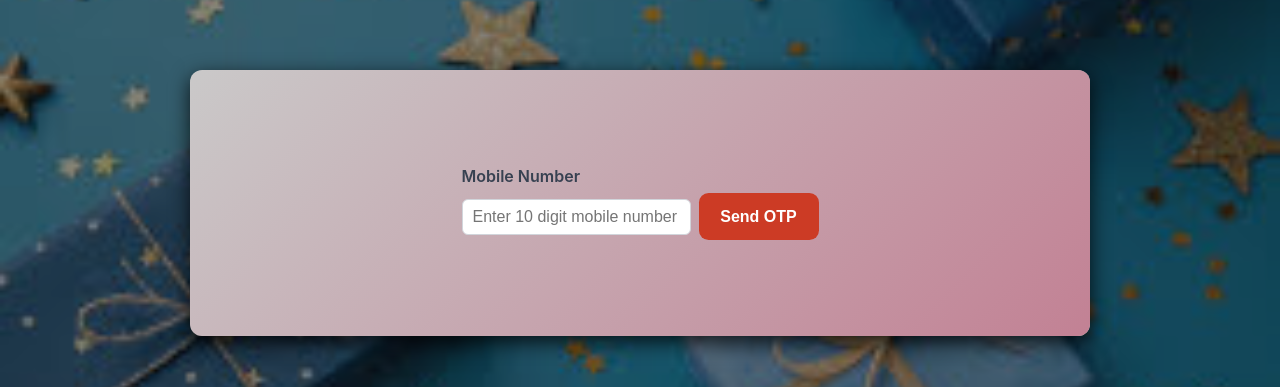
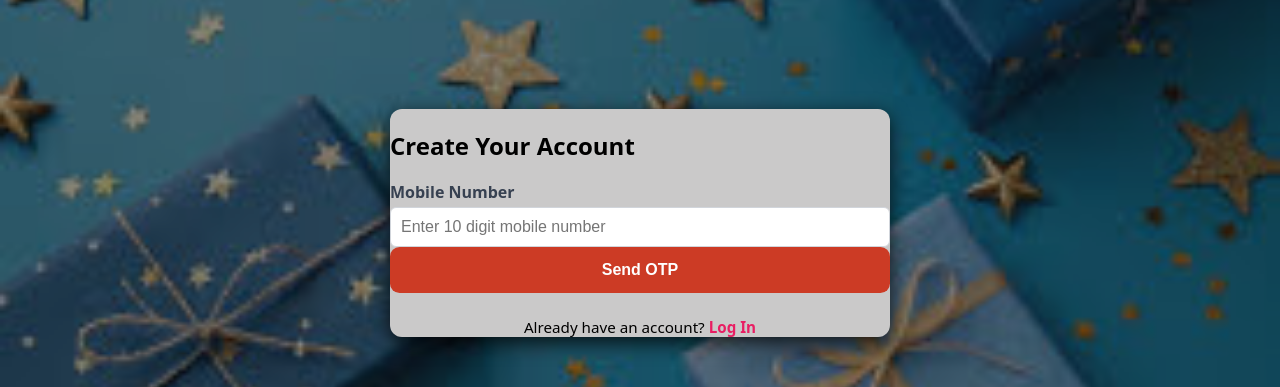
Before and after one commit to pritivanzara08/Internship-Project, a Next.js app: page /signup in a window 1280 px wide. Shown: the part 317-704 px from the top of the page. Built offline with nearby package versions, Linux system fonts and the light colour scheme; no server answers; a web font is replaced by a local one.

Commit message:
signup logic change

```diff
--- a/src/pages/signup.tsx
+++ b/src/pages/signup.tsx
@@ -1,5 +1,4 @@
 import '@/styles/signup.css';
-import { fetchLocationFromPincode } from '@/utils/locationApi';
 import { sendOtp, verifyOtp } from "@/utils/otpApi";
 import Link from 'next/link';
 import { useRouter } from 'next/router';
@@ -32,48 +31,22 @@ const Signup: React.FC = () => {
   const [otpSent, setOtpSent] = useState(false);
   const [isPhoneVerified, setIsPhoneVerified] = useState(false);
 
-  // Auto-fetch location on pinCode change
-  const handlePinCodeChange = async (value: string) => {
-    const onlyNumbers = value.replace(/\D/g, '');
-    if (onlyNumbers.length <= 6) {
-      setPinCode(onlyNumbers);
-      if (onlyNumbers.length === 6) {
-        try {
-          const { state: fetchedState, country: fetchedCountry } = await fetchLocationFromPincode(onlyNumbers);
-          setState(fetchedState || '');
-          setCountry(fetchedCountry || '');
-        } catch (error) {
-          console.error("Failed to fetch location:", error);
-          setState('');
-          setCountry('');
-        }
-      }
-    }
-  };
-
-
-  // Password states
+  // Other states
   const [password, setPassword] = useState('');
   const [confirmPassword, setConfirmPassword] = useState('');
+  const [error, setError] = useState('');
+  const [agreement, setAgreement] = useState(false);
+
   const [showPassword, setShowPassword] = useState(false);
   const [showConfirmPassword, setShowConfirmPassword] = useState(false);
-  const [showPasswordWarning, setShowPasswordWarning] = useState(false);
-
-  // Other states
-  const [referral, setReferral] = useState('');
-  const [error, setError] = useState('');
-
   // Validation functions
-  const validateEmail = (email: string) => /^[^\s@]+@[^\s@]+\.[^\s@]+$/.test(email);
-  const validatePinCode = (pinCode: string) => /^[1-9][0-9]{5}$/.test(pinCode);
   const validateContactNo = (contactNo: string) => /^\d{10}$/.test(contactNo);
-  const validatePassword = (password: string) => /^(?=.*[a-z])(?=.*[A-Z])(?=.*\d)[A-Za-z\d@$!%*?&]{8,}$/.test(password);
 
  // Send OTP to phone
   const handleSendPhoneOtp = async () => {
     setError('');
     if (!validateContactNo(contactNo)) {
-      setError("Please enter a valid 10 digit mobile number to receive OTP.");
+      setError("Please enter a valid 10 digit mobile number.");
       return;
     }
     if (isPhoneVerified) return;
@@ -84,7 +57,7 @@ const Signup: React.FC = () => {
       Swal.fire({ icon: 'success', title: 'OTP Sent', text: 'Please check your phone for the OTP.' });
       setOtpSent(true);
     } catch (error: any) {
-      Swal.fire({ icon: 'error', title: 'Error', text: error?.message || 'Failed to send OTP. Please try again.' });
+      Swal.fire({ icon: 'error', title: 'Error', text: error?.message || 'Failed to send OTP.' });
     } finally {
       setSendingOtp(false);
     }
@@ -104,7 +77,7 @@ const Signup: React.FC = () => {
       setIsPhoneVerified(true);
       setOtpSent(false); // hide OTP input after successful verification
     } catch (error: any) {
-      Swal.fire({ icon: 'error', title: 'Invalid OTP', text: error?.message || 'The OTP you entered is incorrect. Please try again.' });
+      Swal.fire({ icon: 'error', title: 'Invalid OTP', text: error?.message || 'The OTP you entered is incorrect.' });
     } finally {
       setVerifyingOtp(false);
     }
@@ -114,7 +87,9 @@ const Signup: React.FC = () => {
   const handleSignup = async (e: React.FormEvent) => {
     e.preventDefault();
     setError('');
-
+    if (!agreement) {
+      setError("You must agree to the terms and conditions.");
+    }
     // sanitize contact number
     const contact = (contactNo || "").replace(/\D/g, "").slice(0, 10);
     console.log("Signup attempt payload:", {
@@ -129,12 +104,12 @@ const Signup: React.FC = () => {
       state,
       pinCode,
       country,
-      referral,
+      dob,
     });
 
     // Basic field validation
-    if (!firstName || !lastName || !password || !contact) {
-      setError("Please fill required fields (first name, last name, password, mobile).");
+    if (!firstName || !lastName || !password || !contact || !email || !isPhoneVerified) {
+      setError("All fields are required and phone must be verified.).");
       return;
     }
     if (!/^\d{10}$/.test(contact)) {
@@ -155,43 +130,26 @@ const Signup: React.FC = () => {
     pinCode,
     country,
     contactNo,
-    // include other fields if your backend supports them
+    dob
   };
-
-    // MongoDB registration via API
   setSubmitting(true);
   try {
     const res = await fetch('/api/auth/signup', {
       method: 'POST',
       headers: { 'Content-Type': 'application/json' },
-      body: JSON.stringify({
-        firstName,
-        lastName,
-        email,
-        password,
-        address,
-        landmark,
-        city,
-        state,
-        pinCode,
-        country,
-        contactNo: contact,
-        dob,
-        referral,
-      }),
+      body: JSON.stringify(payload),
     });
 
     const data = await res.json();
-    console.log("Signup response:", res.status, data);
+    // console.log("Signup response:", res.status, data);
     if (!res.ok) {
       setError(data?.message || "Signup failed");
-      setSubmitting(false);
+      // setSubmitting(false);
       return;
     }
-    // success -> redirect to login or dashboard
     router.push("/login");
   } catch (err: any) {
-    console.error("Signup error:", err);
+    // console.error("Signup error:", err);
     setError(err?.message || "Server error");
   } finally {
     setSubmitting(false);
@@ -212,85 +170,90 @@ const Signup: React.FC = () => {
   return (
     <div className="signup-wrapper">
       <div className="signup-container">
-        <div className="signup-side">
-        <div className="signup-form-panel">
+        <h2>Create Your Account</h2>
         {error && <div className="error">{error}</div>}
       <form onSubmit={handleSignup} className="signup-form">
-            {/* --- Step 1: Mobile + OTP --- */}
+        {/* Mobile Number and OTP */}
         {!isPhoneVerified && (
+          <>
             <div className="form-group">
               <label>Mobile Number</label>
-                <div style={{ display: 'flex', gap: 8, alignItems: 'center' }}>
               <input
                 id="contactNo"
-                    type="text"
+                type="number"
                 placeholder="Enter 10 digit mobile number"
                 value={contactNo}
                 onChange={e => setContactNo(e.target.value.replace(/\D/g, '').slice(0, 10))}
                 maxLength={10}
                 required
               />
-                  {!otpSent && (
               <button type="button" className="send-otp-button" onClick={handleSendPhoneOtp} disabled={sendingOtp}>
-                      {sendingOtp ? 'Sending...' : 'Send OTP'}
+                {sendingOtp ? 'Sending OTP...' : 'Send OTP'}
               </button>
-                  )}
             </div>
             {otpSent && (
-                  <div className="email-otp-row" style={{ marginTop: 8 }}>
+              <div className="otp-input-group">
                 <input
                   id="otp-input"
+                  className="otp-input"
+                  type="number"
+                  placeholder="Enter OTP"
                   value={otp}
-                      onChange={(e) => setOtp(e.target.value.replace(/\D/g, '').slice(0, 6))}
-                      className="otp-input"
-                      placeholder="Enter OTP"
-                      aria-label="OTP"
+                  onChange={e => setOtp(e.target.value.replace(/\D/g, '').slice(0, 6))}
+                  maxLength={6}
+                  required
                 />
-                    <button
-                      type="button"
-                      className="verify-otp-button"
-                      onClick={handleVerifyPhoneOtp}
-                      disabled={verifyingOtp}
-                    >
+                <button type="button" className="verify-otp-button" onClick={handleVerifyPhoneOtp} disabled={verifyingOtp}>
                   {verifyingOtp ? 'Verifying...' : 'Verify OTP'}
                 </button>
               </div>
             )}
-              </div>
+          </>
         )}
 
-            {/* --- Step 2: show the rest of the form only after phone is verified --- */}
+      {/* User Information Fields */}
       {isPhoneVerified && (
         <>
-                {/* Name Fields */}
-                <div className="name-fields">
           <div className="form-group">
             <label>First Name</label>
-                    <input id="firstName" type="text" placeholder="First Name" value={firstName} onChange={e => setFirstName(e.target.value)} required />
+            <input
+              type="text"
+              value={firstName}
+              onChange={e => setFirstName(e.target.value)}
+              required
+            />
           </div>
           <div className="form-group">
             <label>Last Name</label>
-                    <input id="lastName" type="text" placeholder="Last Name" value={lastName} onChange={e => setLastName(e.target.value)} required />
+            <input
+              type="text"
+              value={lastName}
+              onChange={e => setLastName(e.target.value)}
+              required
+            />
           </div>
-                </div>
-
-                {/* Date of Birth */}
           <div className="form-group">
             <label>Date of Birth</label>
-                   <input id="dob" type="date" value={dob} onChange={e => setDob(e.target.value)} />
+            <input
+              id="dob"
+              type="date"
+              value={dob}
+              onChange={e => setDob(e.target.value)}
+            />
           </div>
-
-                {/* Email (no OTP here) */}
           <div className="form-group">
             <label>Email</label>
-                  <input type="email" value={email} onChange={e => setEmail(e.target.value)} required />
+            <input
+              type="email"
+              value={email}
+              onChange={e => setEmail(e.target.value)}
+              required
+            />
           </div>
-
-               {/* Password */}
           <div className="form-group">
             <label>Password</label>
             <input
-                   type={showPassword ? 'text' : 'password'}
+              type={showPassword ? "text" : "password"}
               value={password}
               onChange={e => setPassword(e.target.value)}
               required
@@ -299,41 +262,53 @@ const Signup: React.FC = () => {
               <div className={`meter-bar m-${getPasswordStrength(password).score}`} />
               <div className="meter-label">{getPasswordStrength(password).label}</div>
             </div>
+            <div className="password-visibility">
+              <input
+                type="checkbox"
+                checked={showPassword}
+                onChange={() => setShowPassword(s => !s)}
+              /> Show Password
+            </div>
           </div>
           <div className="form-group">
             <label>Confirm Password</label>
             <input
-                   type={showPassword ? 'text' : 'password'}
+              type={showConfirmPassword ? "text" : "password"}
               value={confirmPassword}
               onChange={e => setConfirmPassword(e.target.value)}
               required
             />
+            <div className="password-visibility">
+              <input
+                type="checkbox"
+                checked={showConfirmPassword}
+                onChange={() => setShowConfirmPassword(s => !s)}
+              /> Show Password
             </div>
-               <label className="show-pass">
-                 <input type="checkbox" checked={showPassword} onChange={() => setShowPassword(s => !s)} /> Show password
+          </div>
+          <div className="form-group">
+            <label>
+              <input
+                type="checkbox"
+                checked={agreement}
+                onChange={e => setAgreement(e.target.checked)}
+              /> I agree to the <Link href="/terms">terms and conditions</Link>.
             </label>
-
-               {/* Show verified mobile (read-only) */}
-               <div className="form-group">
-                 <label>Mobile</label>
-                 <input type="text" value={contactNo} readOnly />
           </div>
         </>
       )}
-            {/* Actions (submit button shown only after phone verified) */}
+
       {isPhoneVerified && (
-              <div className="form-actions" style={{ marginTop: 16}}>
         <button type="submit" className="primary-btn" disabled={submitting}>
-                  {submitting ? 'Creating Account...' : 'Create Account'}
+          {submitting ? 'Creating Account...' : 'Sign Up'}
         </button>
-                <div className="auth-switch" style={{ marginTop: 10}}>
-                  Already have an account? <Link href="/login">Login</Link>
-                </div>
-              </div>
       )}
     </form>
+
+    <div className="auth-switch">
+      Already have an account? <Link href="/login">Log In</Link>
     </div>
-    </div>
+
   </div>
 </div>
 );
--- a/src/styles/signup.css
+++ b/src/styles/signup.css
@@ -1,12 +1,10 @@
 html, body{
   height: 100%;
+  margin: 0;
+  font-family: system-ui, -apple-system, "Segoe UI", Roboto, Arial;
+  background: #f7f7f7;
 }
 
-body{
-  margin: 0;
-  font-family: sysystem-ui, -apple-system, "Segoe UI", Roboto, Arial;
-  background: #f7f7f7;
-}
 /* --- General Layout --- */
 .signup-wrapper {
   display: flex;
@@ -16,12 +14,12 @@ body{
   background: url('/images/signupbg.jpeg') no-repeat center center;
   background-size: cover;
   backdrop-filter: blur(10px);
-  background-blend-mode: overlay;
-  padding: 20px; /* Some padding for small screens */
-  box-sizing: border-box;
+  /* background-blend-mode: overlay; */
+  padding: 20px;
+  /* box-sizing: border-box; */
   position: relative;
-  z-index: 0;
-  inset: 0;
+  /* z-index: 0; */
+  /* inset: 0; */
 }
 
 .signup-wrapper::before {
@@ -35,16 +33,16 @@ body{
 .signup-container {
   background: #cac9c9;
   display: flex;
-  flex-direction: row;
-  align-items: stretch;
-  justify-content: center;
+  flex-direction: column;
+  /* align-items: stretch; */
+  /* justify-content: center; */
   border-radius: 12px;
   box-shadow: 0 6px 20px rgba(0, 0, 0, 0.8);
-  box-sizing: border-box;
-  max-width: 900px; /* Limit width for large screens */
-  width: 100%; /* Make it responsive */
-  overflow: auto;
-  margin: 0; /* Remove margin for alignment */
+  /* box-sizing: border-box; */
+  max-width: 500px;
+  width: 100%;
+  /* overflow: auto; */
+  /* margin: 0; */
   animation: fadeInUp 0.5s ease-out;
 }
 
@@ -54,30 +52,30 @@ body{
 }
 
 /* --- Typography --- */
-.signup-title {
+/* .signup-title {
   font-size: 2rem;
   font-weight: 700;
   color: #2563eb;
   margin-bottom: 16px;
   text-align: center;
-}
+} */
 
-.signup-subtitle {
+/* .signup-subtitle {
   font-size: 1.3rem;
   color: #6b7280;
   text-align: center;
   margin-bottom: 1.5rem;
-}
+} */
 
 /* --- Form Groups --- */
 .signup-form {
-  flex: 1 1 60%;
-  padding: 48px 40px;
   display: flex;
   flex-direction: column;
   gap: 1rem;
+  /* flex: 1 1 60%;
+  padding: 48px 40px;
   overflow-y: auto;
-  min-width: 320px;
+  min-width: 320px; */
 }
 
 .signup-side {
@@ -95,7 +93,7 @@ body{
 .form-group {
   display: flex;
   flex-direction: column;
-  gap: 0.25rem;
+  /* gap: 0.25rem; */
 }
 
 .form-group label {
@@ -107,14 +105,14 @@ body{
 
 .form-group input,
 .form-group select {
-  width: 100%;
-  padding: 8px 10px;
+  /* width: 100%; */
+  padding: 10px;
   border: 1.5px solid #d1d5db;
   border-radius: 6px;
   font-size: 1rem;
-  outline: none;
+  /* outline: none; */
   transition: border-color 0.2s;
-  box-sizing: border-box;
+  /* box-sizing: border-box; */
 }
 
 .form-group input:focus,
@@ -282,9 +280,9 @@ body{
   margin-bottom: 1rem;
   font-size: 0.95rem;
   text-align: center;
-  border: 1px solid #fca5a5;
+  /* border: 1px solid #fca5a5;
   transition: opacity 0.2s;
-  width: 100%;
+  width: 100%; */
 }
 
 /* --- Auth Switch --- */
@@ -311,12 +309,12 @@ body{
   .signup-container {
     padding: 1.5rem;
   }
-  .signup-title {
+  /* .signup-title {
     font-size: 1.6rem;
   }
   .signup-subtitle {
     font-size: 0.95rem;
-  }
+  } */
   .send-otp-button,
   .auth-button,
   .verify-otp-button {
@@ -352,9 +350,9 @@ body{
   .logo-img {
     width: 60px;
   }
-  .signup-title {
+  /* .signup-title {
     font-size: 1.3rem;
-  }
+  } */
 }
 
 @media (max-width: 900px) {
```
Lines whose indentation alone changed are shown as unchanged.
